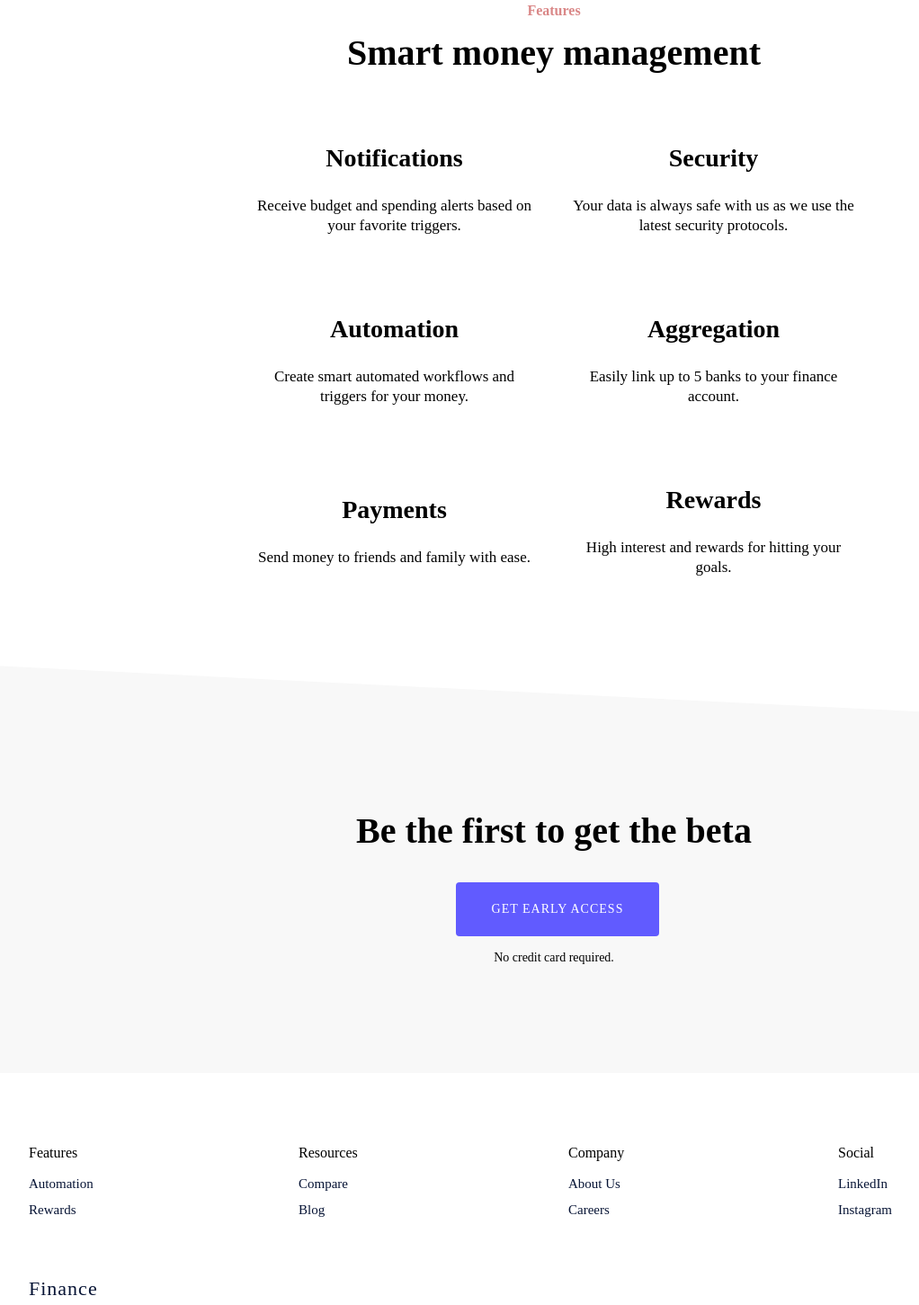
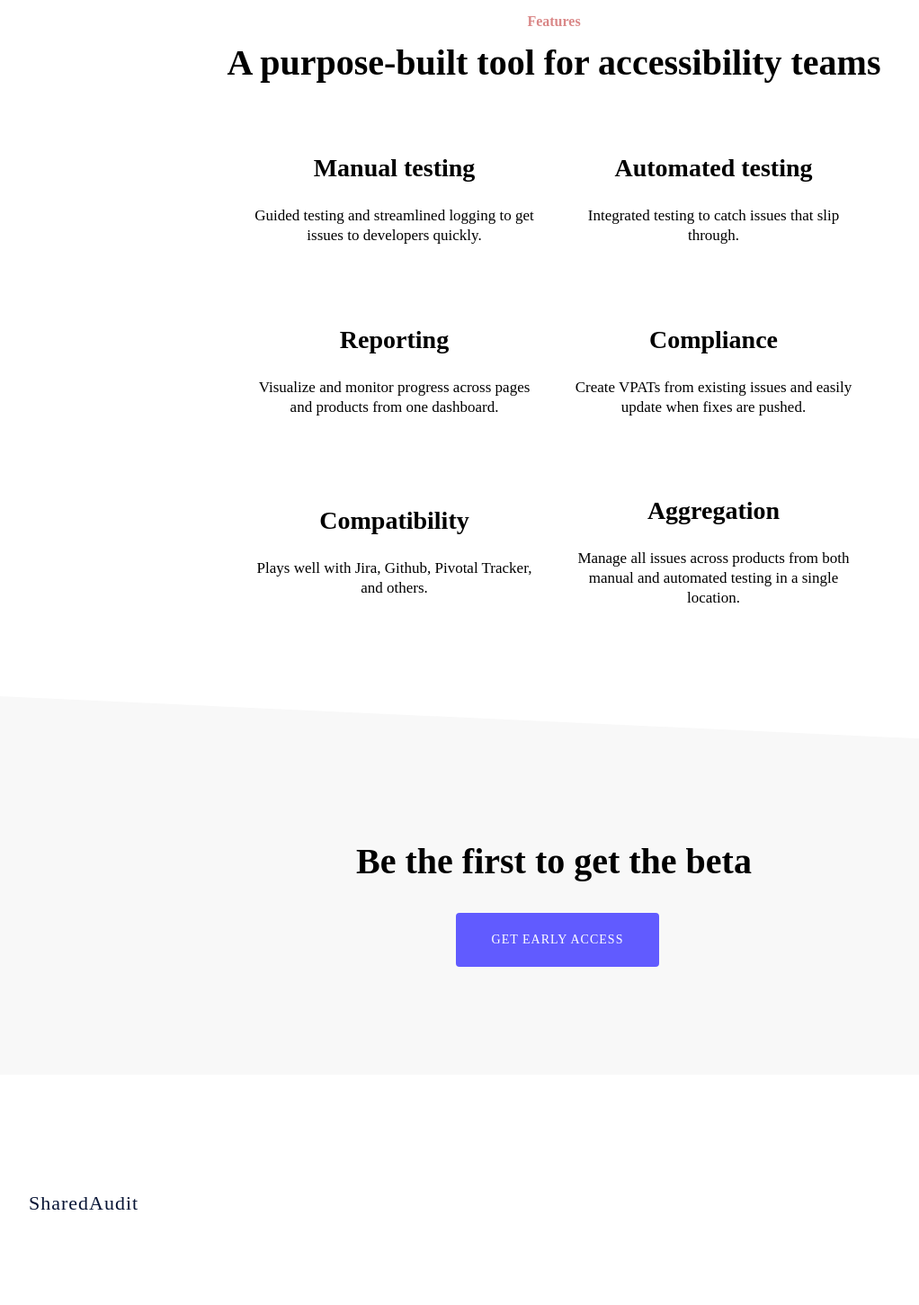
Before and after one commit to PeterArbaugh/sa-landing, a Gatsby site: page / in a window 1280 px wide. Shown: the part 703-2154 px from the top of the page at 90% size, without its empty margins (24-1046 px from the left). Built offline with nearby package versions, Linux system fonts and the light colour scheme; Gatsby itself is replaced by a stand-in of ours; a web font is replaced by a local one.

Commit message:
content updates

```diff
--- a/src/components/common/navigation/navigation.js
+++ b/src/components/common/navigation/navigation.js
@@ -81,7 +81,7 @@ export default class Navigation extends Component {
           <Brand>
             <Scrollspy offset={-64} item={["top"]} currentClassName="active">
               <AnchorLink href="#top" onClick={this.closeMobileMenu}>
-                Finance
+                SharedAudit
               </AnchorLink>
             </Scrollspy>
           </Brand>
--- a/src/components/sections/features.js
+++ b/src/components/sections/features.js
@@ -7,41 +7,46 @@ const Features = () => (
   <Section id="features">
     <StyledContainer>
       <Subtitle>Features</Subtitle>
-      <SectionTitle>Smart money management</SectionTitle>
+      <SectionTitle>A purpose-built tool for accessibility teams</SectionTitle>
       <FeaturesGrid>
         <FeatureItem>
-          <FeatureTitle>Notifications</FeatureTitle>
+          <FeatureTitle>Manual testing</FeatureTitle>
           <FeatureText>
-            Receive budget and spending alerts based on your favorite triggers.
+            Guided testing and streamlined logging to get issues to developers
+            quickly.
           </FeatureText>
         </FeatureItem>
         <FeatureItem>
-          <FeatureTitle>Security</FeatureTitle>
+          <FeatureTitle>Automated testing</FeatureTitle>
           <FeatureText>
-            Your data is always safe with us as we use the latest security
-            protocols.
+            Integrated testing to catch issues that slip through.
           </FeatureText>
         </FeatureItem>
         <FeatureItem>
-          <FeatureTitle>Automation</FeatureTitle>
+          <FeatureTitle>Reporting</FeatureTitle>
           <FeatureText>
-            Create smart automated workflows and triggers for your money.
+            Visualize and monitor progress across pages and products from one
+            dashboard.
+          </FeatureText>
+        </FeatureItem>
+        <FeatureItem>
+          <FeatureTitle>Compliance</FeatureTitle>
+          <FeatureText>
+            Create VPATs from existing issues and easily update when fixes are
+            pushed.
+          </FeatureText>
+        </FeatureItem>
+        <FeatureItem>
+          <FeatureTitle>Compatibility</FeatureTitle>
+          <FeatureText>
+            Plays well with Jira, Github, Pivotal Tracker, and others.
           </FeatureText>
         </FeatureItem>
         <FeatureItem>
           <FeatureTitle>Aggregation</FeatureTitle>
           <FeatureText>
-            Easily link up to 5 banks to your finance account.
-          </FeatureText>
-        </FeatureItem>
-        <FeatureItem>
-          <FeatureTitle>Payments</FeatureTitle>
-          <FeatureText>Send money to friends and family with ease.</FeatureText>
-        </FeatureItem>
-        <FeatureItem>
-          <FeatureTitle>Rewards</FeatureTitle>
-          <FeatureText>
-            High interest and rewards for hitting your goals.
+            Manage all issues across products from both manual and automated
+            testing in a single location.
           </FeatureText>
         </FeatureItem>
       </FeaturesGrid>
@@ -54,7 +59,7 @@ export default Features
 const StyledContainer = styled(Container)``
 
 const SectionTitle = styled.h3`
-  color: ${props => props.theme.color.primary};
+  color: ${(props) => props.theme.color.primary};
   display: flex;
   justify-content: center;
   margin: 0 auto 40px;
@@ -63,7 +68,7 @@ const SectionTitle = styled.h3`
 
 const Subtitle = styled.h5`
   font-size: 16px;
-  color: ${props => props.theme.color.accent};
+  color: ${(props) => props.theme.color.accent};
   letter-spacing: 0px;
   margin-bottom: 12px;
   text-align: center;
@@ -76,7 +81,7 @@ const FeaturesGrid = styled.div`
   margin: 0px auto;
   grid-column-gap: 40px;
   grid-row-gap: 35px;
-  @media (max-width: ${props => props.theme.screen.sm}) {
+  @media (max-width: ${(props) => props.theme.screen.sm}) {
     grid-template-columns: 1fr;
     padding: 0 64px;
   }
@@ -90,7 +95,7 @@ const FeatureItem = styled.div`
 `
 
 const FeatureTitle = styled.h4`
-  color: ${props => props.theme.color.primary};
+  color: ${(props) => props.theme.color.primary};
   letter-spacing: 0px;
   line-height: 30px;
   margin-bottom: 10px;
--- a/src/components/sections/footer.js
+++ b/src/components/sections/footer.js
@@ -5,38 +5,8 @@ import { Container } from "../global"
 
 const Footer = () => (
   <FooterWrapper id="footer">
-    <FooterColumnContainer>
-      <FooterColumn>
-        <span>Features</span>
-        <ul>
-          <li>Automation</li>
-          <li>Rewards</li>
-        </ul>
-      </FooterColumn>
-      <FooterColumn>
-        <span>Resources</span>
-        <ul>
-          <li>Compare</li>
-          <li>Blog</li>
-        </ul>
-      </FooterColumn>
-      <FooterColumn>
-        <span>Company</span>
-        <ul>
-          <li>About Us</li>
-          <li>Careers</li>
-        </ul>
-      </FooterColumn>
-      <FooterColumn>
-        <span>Social</span>
-        <ul>
-          <li>LinkedIn</li>
-          <li>Instagram</li>
-        </ul>
-      </FooterColumn>
-    </FooterColumnContainer>
     <BrandContainer>
-      <Logo>Finance</Logo>
+      <Logo>SharedAudit</Logo>
     </BrandContainer>
   </FooterWrapper>
 )
@@ -48,9 +18,9 @@ const FooterWrapper = styled.footer`
 `
 
 const Logo = styled.div`
-  font-family: ${props => props.theme.font.extrabold};
-  ${props => props.theme.font_size.regular};
-  color: ${props => props.theme.color.black.regular};
+  font-family: ${(props) => props.theme.font.extrabold};
+  ${(props) => props.theme.font_size.regular};
+  color: ${(props) => props.theme.color.black.regular};
   text-decoration: none;
   letter-spacing: 1px;
   margin: 0;
@@ -69,7 +39,7 @@ const BrandContainer = styled(Container)`
   display: flex;
   align-items: flex-end;
 
-  @media (max-width: ${props => props.theme.screen.sm}) {
+  @media (max-width: ${(props) => props.theme.screen.sm}) {
   }
 `
 const FooterColumnContainer = styled(Container)`
@@ -77,7 +47,7 @@ const FooterColumnContainer = styled(Container)`
   grid-template-columns: repeat(4, 1fr);
   grid-column-gap: 32px;
   justify-content: start;
-  @media (max-width: ${props => props.theme.screen.sm}) {
+  @media (max-width: ${(props) => props.theme.screen.sm}) {
     grid-template-columns: 1fr 1fr;
     grid-gap: 32px;
   }
@@ -85,17 +55,17 @@ const FooterColumnContainer = styled(Container)`
 const FooterColumn = styled.div`
   span {
     font-size: 16px;
-    font-family: ${props => props.theme.font.bold};
-    color: ${props => props.theme.color.primary};
+    font-family: ${(props) => props.theme.font.bold};
+    color: ${(props) => props.theme.color.primary};
   }
   ul {
     list-style: none;
     margin: 16px 0;
     padding: 0;
-    color: ${props => props.theme.color.black.regular};
+    color: ${(props) => props.theme.color.black.regular};
     li {
       margin-bottom: 12px;
-      font-family: ${props => props.theme.font.normal};
+      font-family: ${(props) => props.theme.font.normal};
       font-size: 15px;
     }
   }
--- a/src/components/sections/getstarted.js
+++ b/src/components/sections/getstarted.js
@@ -8,7 +8,6 @@ const GetStarted = () => (
     <GetStartedContainer>
       <GetStartedTitle>Be the first to get the beta</GetStartedTitle>
       <TryItButton>Get early access</TryItButton>
-      <Subtitle>No credit card required.</Subtitle>
     </GetStartedContainer>
   </StyledSection>
 )
```
Also changed, not shown: src/components/sections/header.js (+32 -32 lines), src/images/product/sa-screen-promo.png (added).
